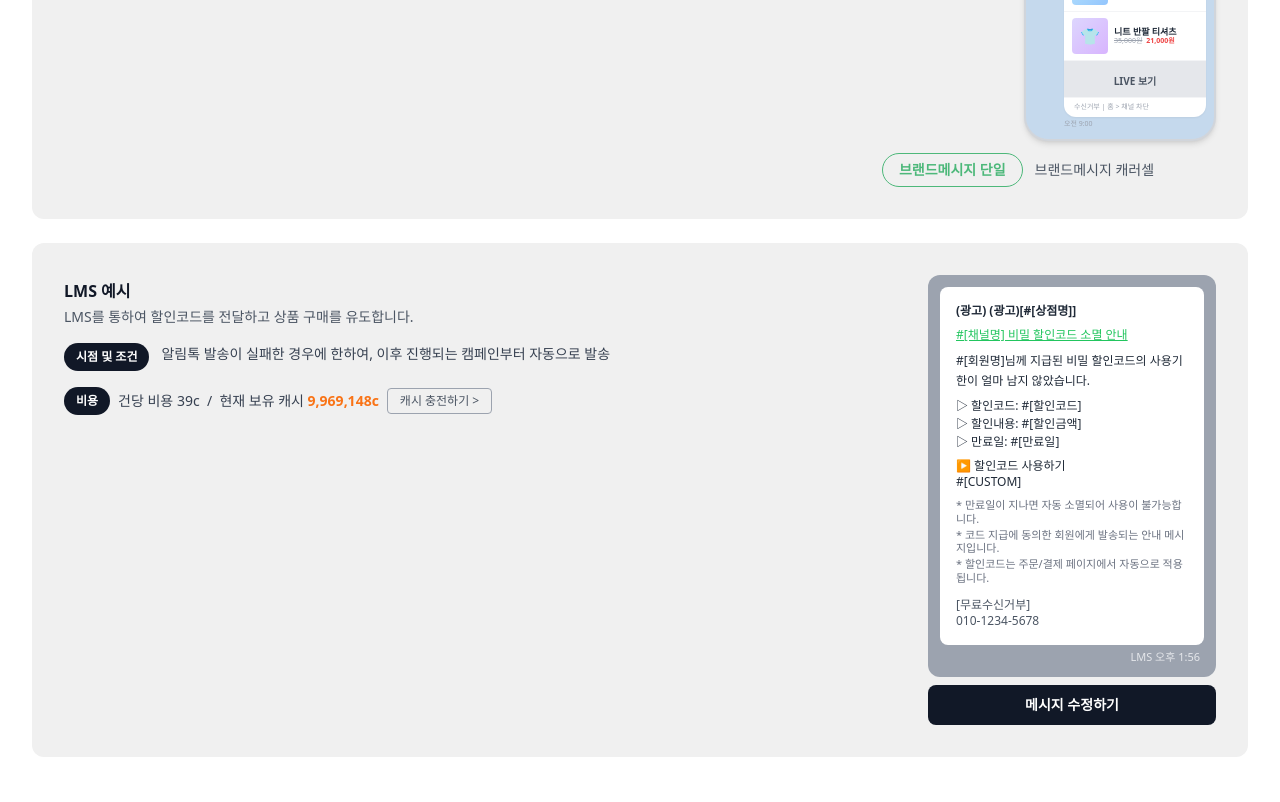
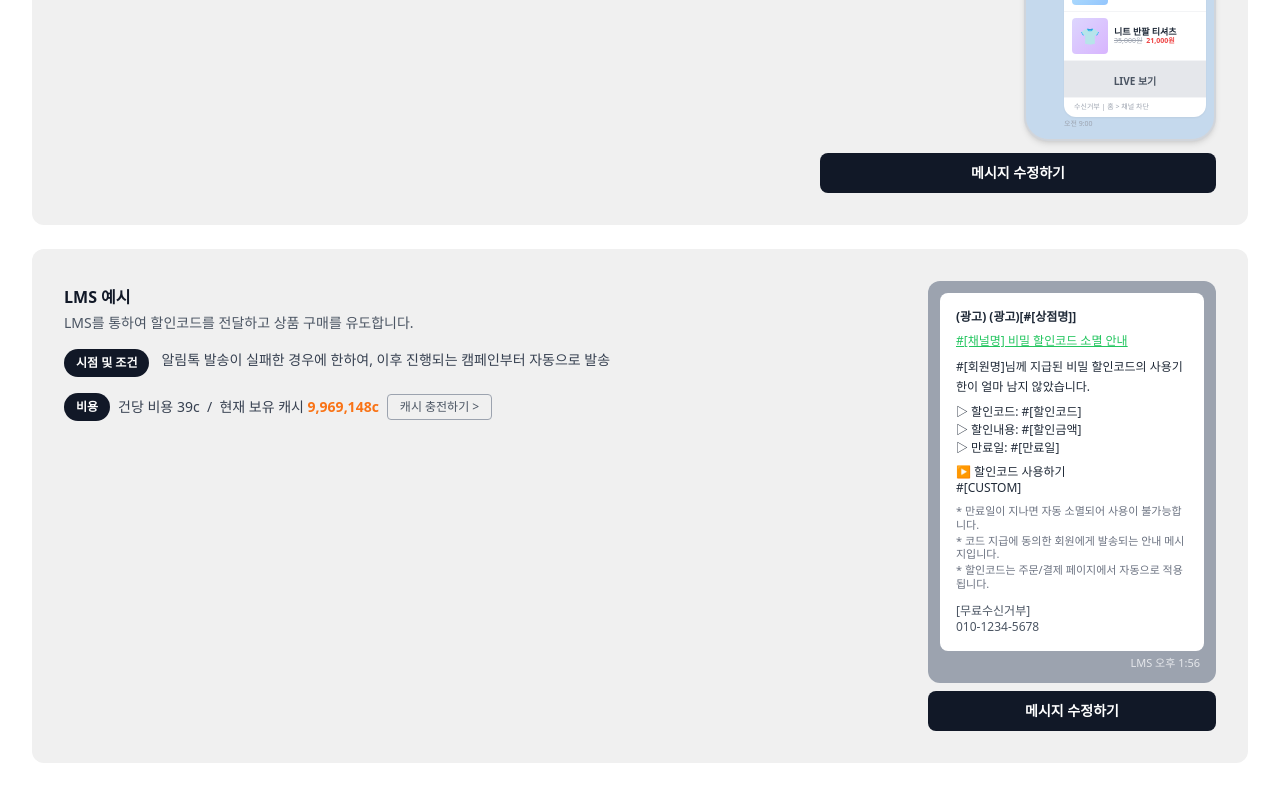
Before and after one commit to vldlzm/flexg_CRM_LIVE, a Next.js app: page /crm/live/create in a window 1280 px wide. Shown: the part 1838-2640 px from the top of the page. Built offline with nearby package versions, Linux system fonts and the light colour scheme.

Commit message:
feat: 브랜드메시지 탭 삭제, 메시지 수정하기 버튼 추가

```diff
--- a/src/components/CrmLiveCreate.tsx
+++ b/src/components/CrmLiveCreate.tsx
@@ -555,13 +555,9 @@ export default function CrmLiveCreate() {
                 </div>
               </div>
 
-              {/* 단일/캐러셀 탭 */}
-              <div className="flex items-center gap-3">
-                <button className="rounded-full border border-[#4DB87A] px-4 py-1.5 text-sm font-semibold text-[#4DB87A]">
-                  브랜드메시지 단일
-                </button>
-                <button className="text-sm text-gray-600 hover:text-gray-900">브랜드메시지 캐러셀</button>
-              </div>
+              <button className="w-full rounded-lg bg-[#111827] py-2.5 text-sm font-bold text-white hover:bg-black transition-colors">
+                메시지 수정하기
+              </button>
             </div>
 
           </div>
```
